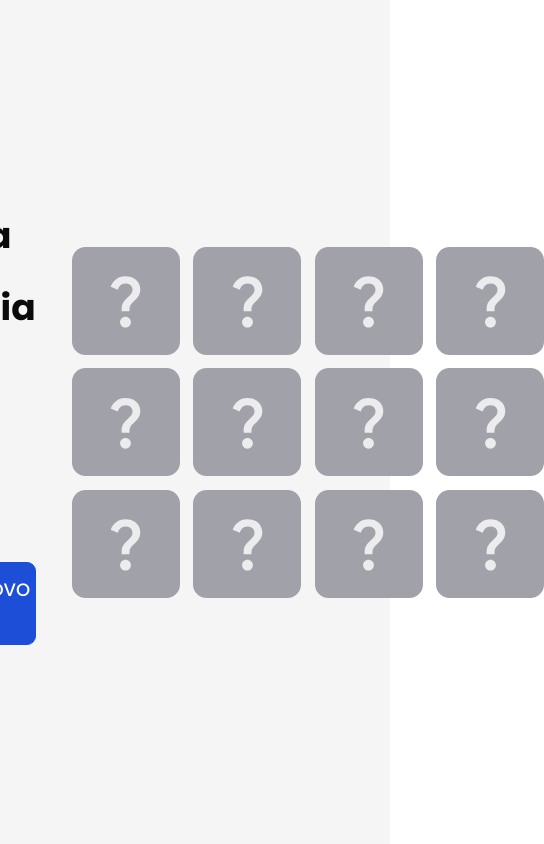
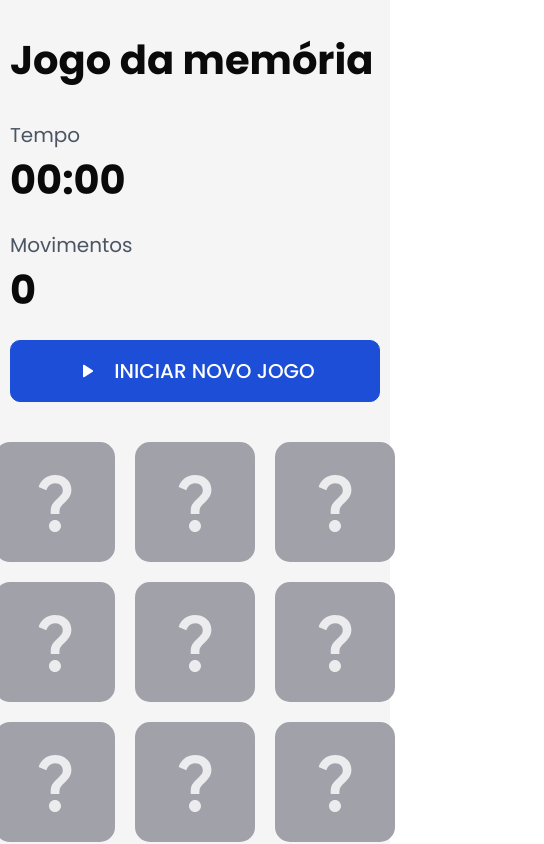
Before and after one commit to flaviojeferson/memory-game, a React (Vite) app: page / in a window 390 px wide. Shown: the top 844 px of the page, 544 px wide, since content can reach past the window. Built offline with nearby package versions, Linux system fonts and the light colour scheme.

Commit message:
Add responsiveness for smaller screens

```diff
--- a/src/App.tsx
+++ b/src/App.tsx
@@ -11,8 +11,8 @@ const App: React.FC = () => (
     <ThemeProvider theme={defaultTheme}>
       <AppContainer>
         <MemoryGameProvider>
-          <GameStatus />
-          <GameTable />
+          <GameStatus className="memory-game__status" />
+          <GameTable className="memory-game__table" />
         </MemoryGameProvider>
       </AppContainer>
       <GlobalStyle />
--- a/src/components/GameStatus/index.tsx
+++ b/src/components/GameStatus/index.tsx
@@ -16,13 +16,15 @@ const GAME_NOT_STARTED = {
   buttonIcon: playArrowSvgSrc,
 };
 
-const GameStatus: React.FC = () => {
+interface GameStatusProps extends React.HTMLAttributes<HTMLDivElement> {}
+
+const GameStatus: React.FC<GameStatusProps> = ({ ...props }) => {
   const { gameState, gameStateDispatch } = useContext(MemoryGameContext)!;
   const { elapsedTime } = useTimer(gameState.isGaming);
 
   const gameStatus = gameState.isGaming ? GAME_STARTED : GAME_NOT_STARTED;
   return (
-    <GameStatusContainer>
+    <GameStatusContainer {...props}>
       <h1 className="game-status__title">Jogo da memória</h1>
 
       <div className="game-status__wrapper">
--- a/src/components/GameStatus/styles.ts
+++ b/src/components/GameStatus/styles.ts
@@ -1,7 +1,6 @@
 import styled from 'styled-components';
 
 const GameStatusContainer = styled.main`
-  padding: 1rem;
   max-width: 400px;
   .game-status__title {
     line-height: 200%;
--- a/src/components/GameTable/GameCard/index.tsx
+++ b/src/components/GameTable/GameCard/index.tsx
@@ -5,9 +5,9 @@ import { MemoryGameCard } from '../../../@types/MemoryGame.ts';
 import { MemoryGameContext } from '../../../contexts/MemoryGameContext.tsx';
 import { flipCardById } from '../../../game/flipCardById.ts';
 
-type GameCardProps = {
+interface GameCardProps {
   card: MemoryGameCard;
-};
+}
 
 const GameCard: React.FC<GameCardProps> = ({ card }) => {
   const { gameStateDispatch, gameState } = useContext(MemoryGameContext)!;
--- a/src/components/GameTable/index.tsx
+++ b/src/components/GameTable/index.tsx
@@ -1,14 +1,16 @@
-import { useContext } from 'react';
+import React, { useContext } from 'react';
 import { GameCard } from './GameCard/index.tsx';
 import { GameTableContainer } from './styles.ts';
 import { MemoryGameContext } from '../../contexts/MemoryGameContext.tsx';
 
-const GameTable: React.FC = () => {
+interface GameTableProps extends React.HTMLAttributes<HTMLDivElement> {}
+
+const GameTable: React.FC<GameTableProps> = ({ ...props }) => {
   const { gameState } = useContext(MemoryGameContext)!;
   const { cards } = gameState;
 
   return (
-    <GameTableContainer>
+    <GameTableContainer {...props}>
       {cards.map((card) => {
         return <GameCard card={card} key={card.id} />;
       })}
--- a/src/styles/app.ts
+++ b/src/styles/app.ts
@@ -8,6 +8,26 @@ const AppContainer = styled.div`
   min-height: 100vh;
   min-width: 100vw;
   background-color: ${(props) => props.theme['neutral-100']};
+
+  @media screen and (max-width: 60rem) {
+    flex-direction: column;
+    gap: 2rem;
+    padding: 2rem 1rem;
+
+    .memory-game__status {
+      max-width: 500px;
+      width: 100%;
+    }
+  }
+
+  @media screen and (max-width: 34rem) {
+    padding: 1rem 0.5rem;
+
+    .memory-game__table {
+      grid-template-columns: repeat(3, 1fr);
+      gap: 1rem;
+    }
+  }
 `;
 
 export { AppContainer };
--- a/src/styles/global.ts
+++ b/src/styles/global.ts
@@ -13,7 +13,7 @@ const GlobalStyle = createGlobalStyle`
   }
 
   html {
-    font-size: 1.125rem;
+    font-size: 1.25rem;
   }
 
   body, button, input, text-area {
```
